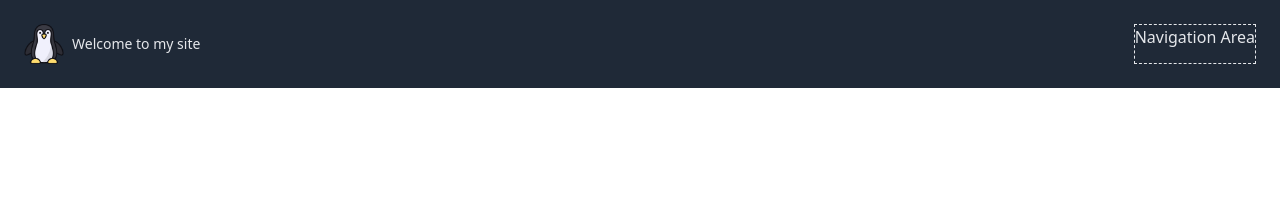
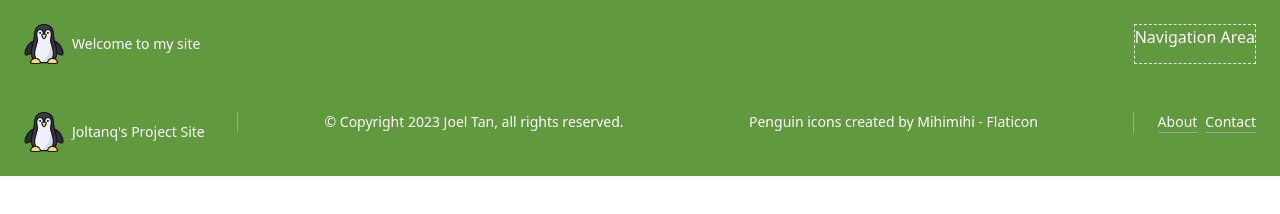
Before and after one commit to Joltanq/WebTech_Project, a website: page home.html in a window 1280 px wide. Drawn offline with Linux system fonts and the light colour scheme.

Commit message:
feat: add header and footer with custom colors

```diff
--- a/assets/css/main.css
+++ /dev/null
@@ -1,12 +0,0 @@
-/* colour theme */
-:root {
-    --primary-light: #A1E44D;
-    --primary-dark: #60993E;
-    --secondary: #685044;
-    --tertiary: #3A405A;
-
-    --font-color: #000000;
-    --background-primary: #ffffff;
-
-
-}
--- a/home.html
+++ b/home.html
@@ -7,16 +7,56 @@
     <link rel="icon" href="./favicon.ico">
 </head>
 <body>
-    <div class="sticky top-0 flex flex-col justify-between p-6 mx-auto md:flex-row gap-2 bg-gray-800 text-gray-200">
+
+<!--sticky header -->
+<header>
+    <div class="sticky top-0 flex flex-col justify-between p-6 mx-auto md:flex-row gap-2 bg-primary-dark text-white">
         <a class="flex items-center mb-4 title-font md:mb-0 gap-2">
-            <img src="./assets/img/penguin.png" alt="SCC Logo" height="40" width="40">
-            <h1 class="text-sm">Welcome to my site</h1>
+            <img src="./assets/img/penguin.png" alt="Penguin Logo" height="40" width="40">
+            <p class="text-sm">Welcome to my site</p>
         </a>
         <div class="flex text-base md:ml-auto border border-dashed">
             <p>Navigation Area</p>
         </div>
     </div>
+</header>
 
+
+
+
+
+<!--add footer-->
+<footer>
+    <div class="text-white bg-primary-dark
+    w-full  flex flex-col items-start justify-between p-6
+            mx-auto md:flex-row gap-2">
+        <a class="flex items-center mb-4 title-font md:mb-0 gap-2
+                  hover:text-white transition duration-500 ease-in-out">
+            <img src="./assets/img/penguin.png" alt="Penguin Logo" height="40" width="40">
+            <p class="text-sm">Joltanq's Project Site</p>
+        </a>
+        <div class="flex flex-wrap text-sm pl-6 ml-6 text-base
+                border-l border-gray-400 grow ">
+            <p class="m-auto">
+                © Copyright 2023 Joel Tan, all rights reserved.
+            </p>
+            <p class="m-auto">
+                <a href="https://www.flaticon.com/free-icons/penguin" title="penguin icons">Penguin icons created by Mihimihi - Flaticon</a>
+            </p>
+
+        </div>
+        <div class="flex flex-wrap text-sm pl-6 ml-6 text-base border-l border-gray-400
+                md:mr-auto gap-2">
+
+            <a href="#"
+               class="border-b border-gray-400 hover:border-gray-200 hover:text-white
+                  transition duration-500 ease-in-out">About</a>
+            <a href="#"
+               class="border-b border-gray-400 hover:border-gray-200 hover:text-white
+                  transition duration-500 ease-in-out">Contact</a>
+        </div>
+    </div>
+</footer>
 
 </body>
 </html>
--- a/tailwind.config.js
+++ b/tailwind.config.js
@@ -4,7 +4,16 @@ module.exports = {
     './*.html',
   ],
   theme: {
-    extend: {},
+    extend: {
+      colors: {
+        'primary-light': '#A1E44D',
+        'primary-dark': '#60993E',
+        'secondary': '#685044',
+        'tertiary': '#3A405A',
+        'black': '#000000',
+        'white': '#ffffff'
+      },
+    },
   },
   plugins: [],
 };
```
Also changed, not shown: assets/css/site.css.
